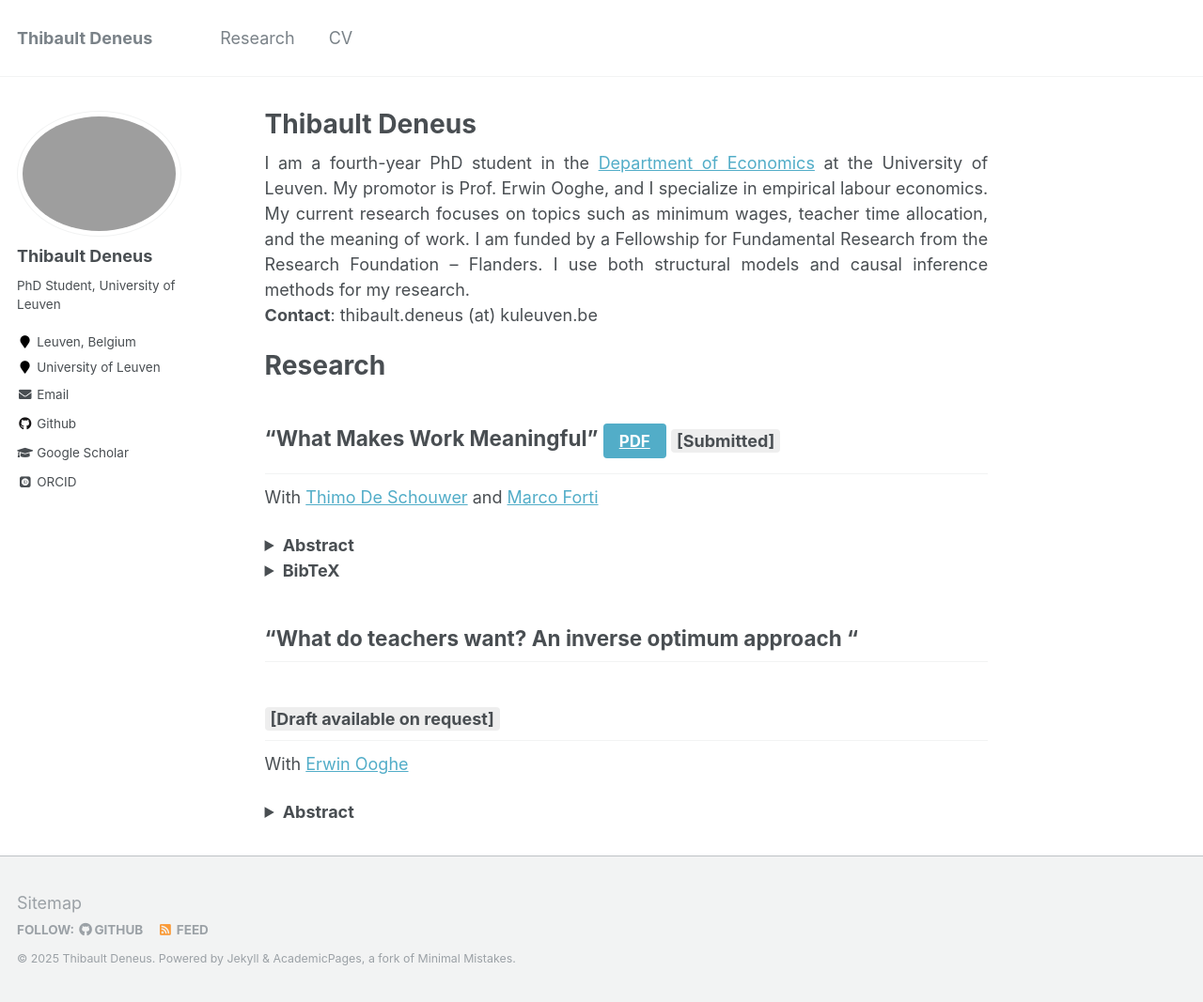
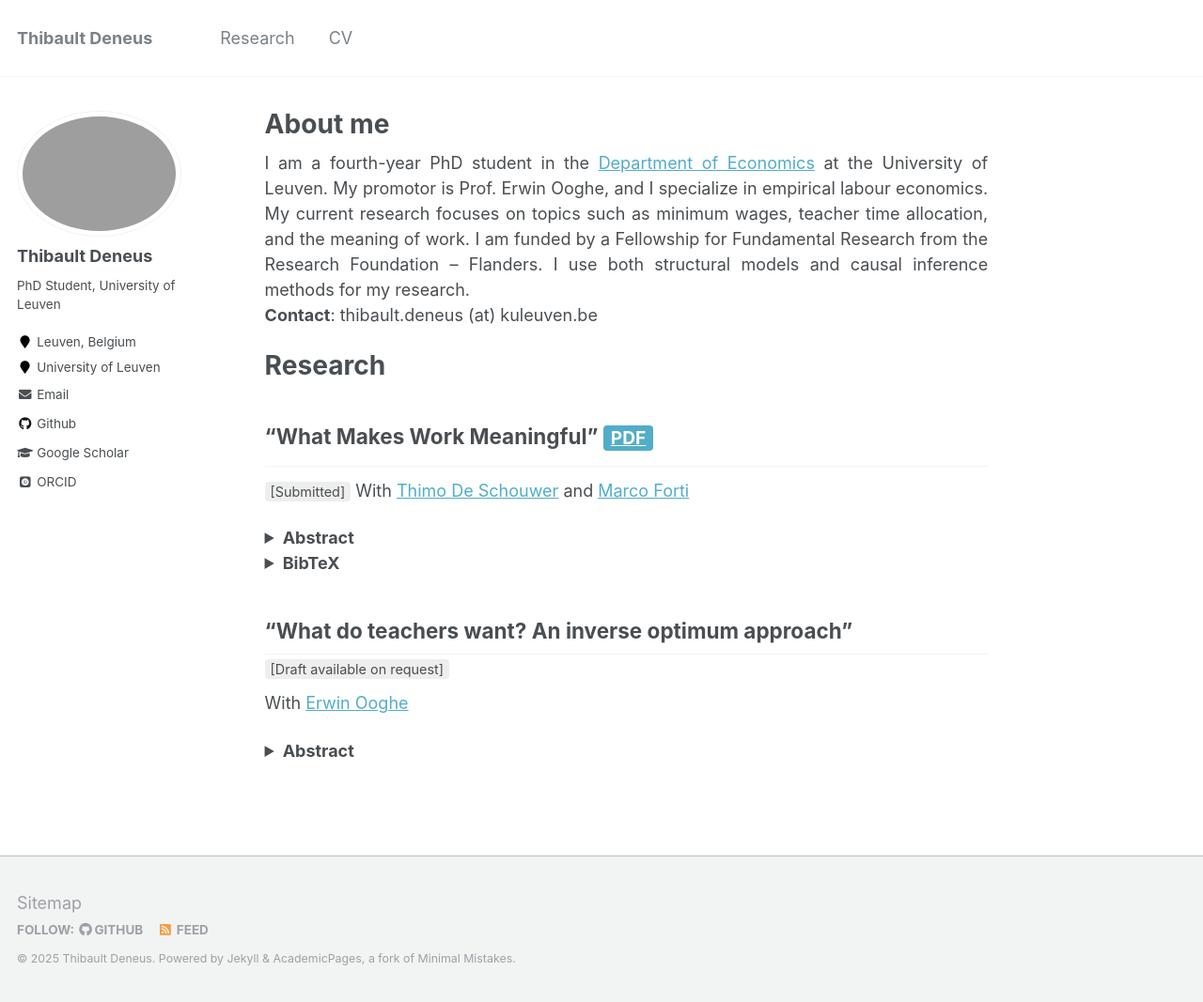
Before and after one commit to ThibaultDeneus/thibaultdeneus.github.io, a Jekyll site: the page built from _pages/about.md, in a window 1280 px wide and 1067 px high. Shown: the whole window at 94% size. Built offline with Jekyll 4.4.1, drawn with Linux system fonts in a browser that asks for light colours; some web fonts are replaced.

```diff
--- a/_pages/about.md
+++ b/_pages/about.md
@@ -1,6 +1,6 @@
 ---
 permalink: /
-title: "Thibault Deneus"
+title: "About me"
 excerpt: "About me"
 author_profile: true
 redirect_from:
@@ -17,7 +17,8 @@
 
 
 #  Research
-## "What Makes Work Meaningful" <a href="/files/MeaningProduction.pdf" class="btn btn--info">PDF</a> <span style="background:#eee;border-radius:4px;padding:2px 6px;font-size:0.8em;">[Submitted]</span>
+## "What Makes Work Meaningful" <a href="/files/MeaningProduction.pdf" class="btn btn--info" style="padding:2px 8px; font-size:0.85em;">PDF</a>
+ <span style="background:#eee;border-radius:4px;padding:2px 6px;font-size:0.8em;">[Submitted]</span>
 With <a href="https://thimodeschouwer.github.io/">Thimo De Schouwer</a> and <a href="https://www.econ.uni-bonn.de/en/department/doctoral-students/marco-forti">Marco Forti</a>
 <details>
   <summary><strong>Abstract</strong></summary>
@@ -37,8 +38,11 @@
 
 </details>
 
-## "What do teachers want? An inverse optimum approach "
-## <span style="background:#eee;border-radius:4px;padding:2px 6px;font-size:0.8em;">[Draft available on request]</span>
+## "What do teachers want? An inverse optimum approach"
+<div style="margin-top: -10px; margin-bottom: 10px;">
+  <span style="background:#eee;border-radius:4px;padding:2px 6px;font-size:0.8em;">[Draft available on request]</span>
+</div>
+
 With <a href="https://sites.google.com/view/erwinooghe/home">Erwin Ooghe</a>
 <details>
   <summary><strong>Abstract</strong></summary>
```
